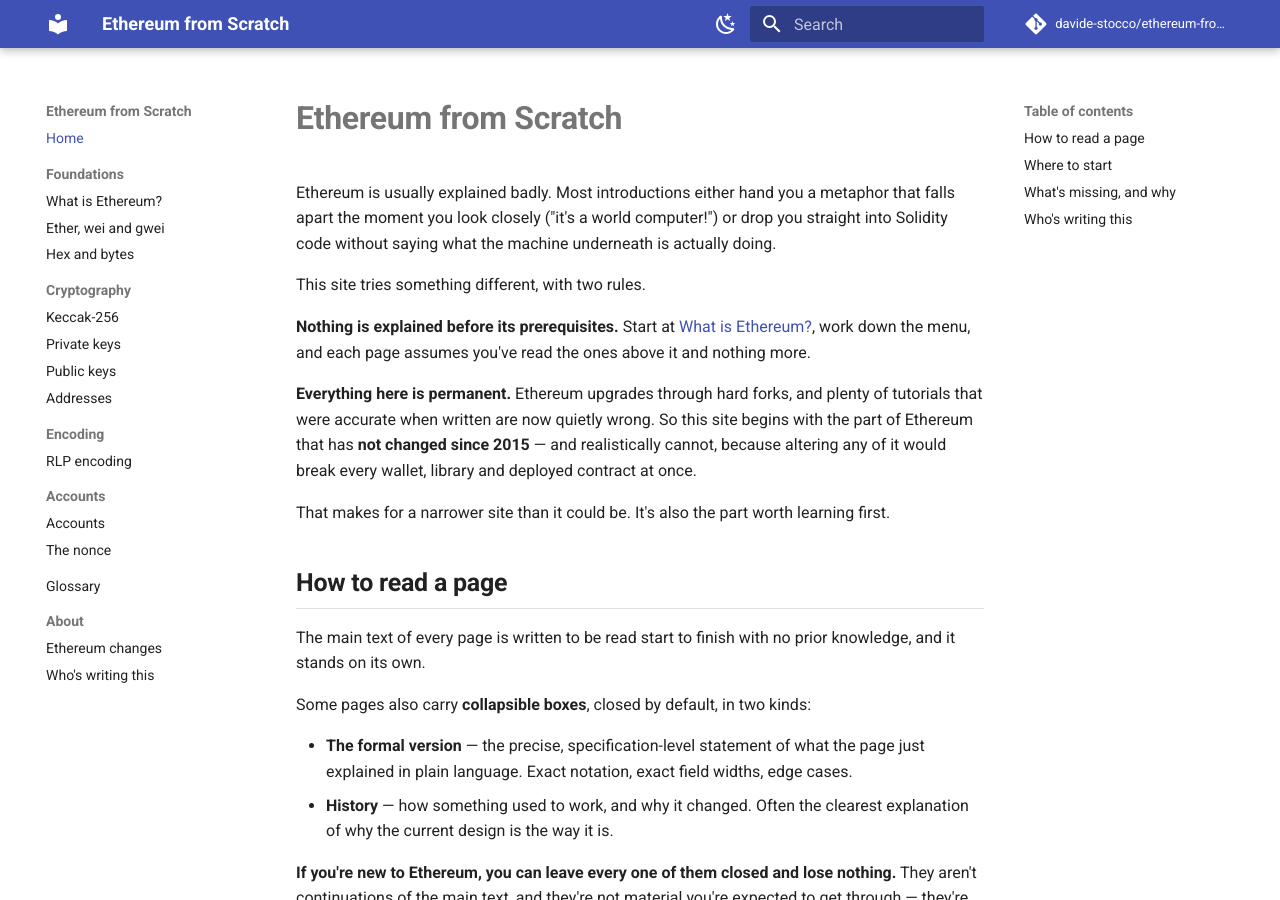
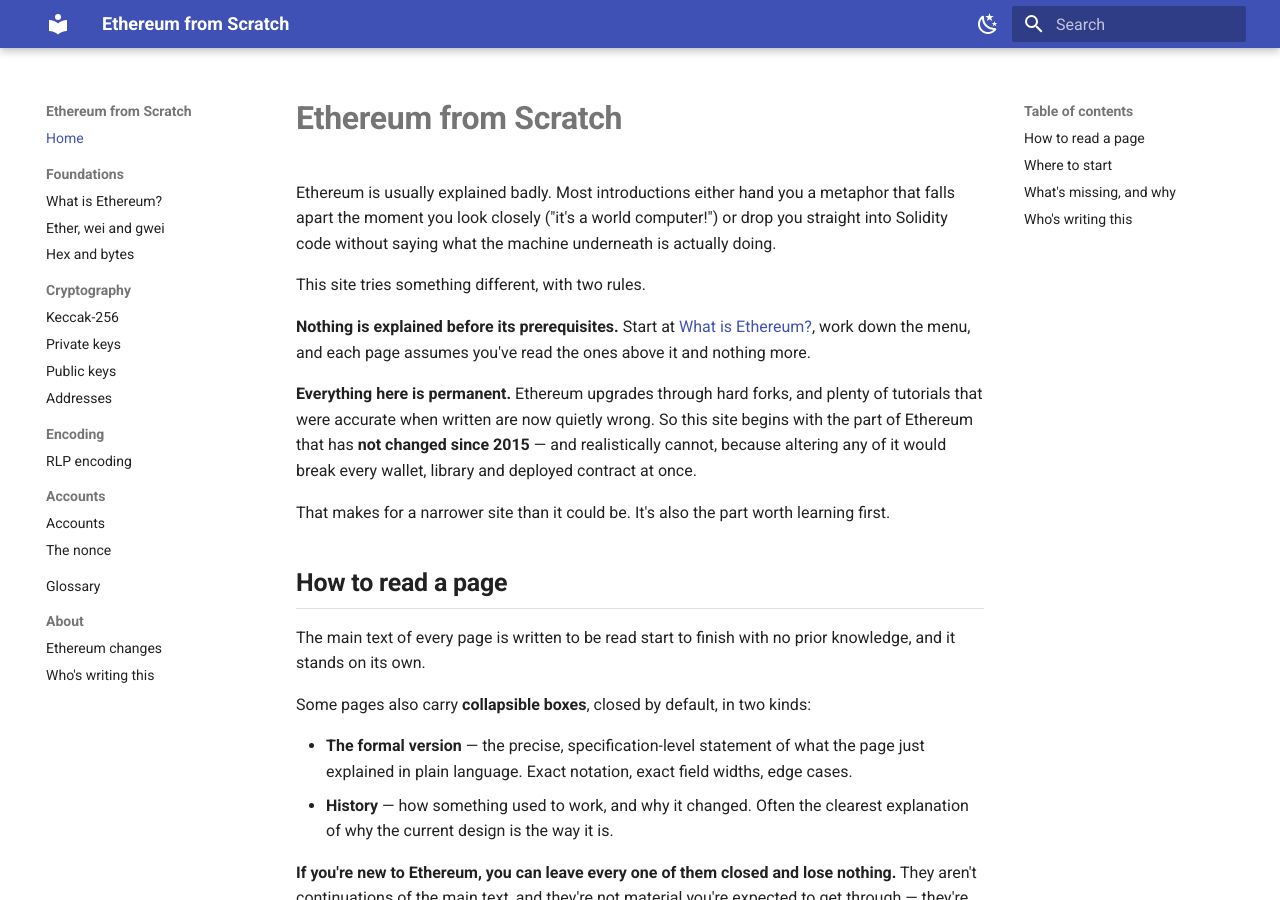
Before and after one commit to davide-stocco/ethereum-from-scratch, an MkDocs documentation site: the page built from docs/index.md, in a window 1280 px wide and 900 px high. Built offline with MkDocs 1.6.1 and Material for MkDocs 9.7.7, drawn with Linux system fonts in a browser that asks for light colours; comment, search, counter and statistics services are not loaded.

Commit message:
Drop the GitHub link from the site header
The repository is private, so the header link 404s for every visitor.
The about page keeps a link in prose, which is one line to revisit at
launch.

```diff
--- a/mkdocs.yml
+++ b/mkdocs.yml
@@ -3,8 +3,10 @@ site_description: How Ethereum works, built up from first principles — startin
 site_author: Davide
 
 site_url: https://davide-stocco.github.io/ethereum-from-scratch/
-repo_url: https://github.com/davide-stocco/ethereum-from-scratch
-repo_name: davide-stocco/ethereum-from-scratch
+
+# No repo_url on purpose — it puts a GitHub link in the site header, and the
+# repository is private, so the link would 404 for every visitor. The about
+# page links to it in prose instead, which is easy to update at launch.
 
 theme:
   name: material
```
